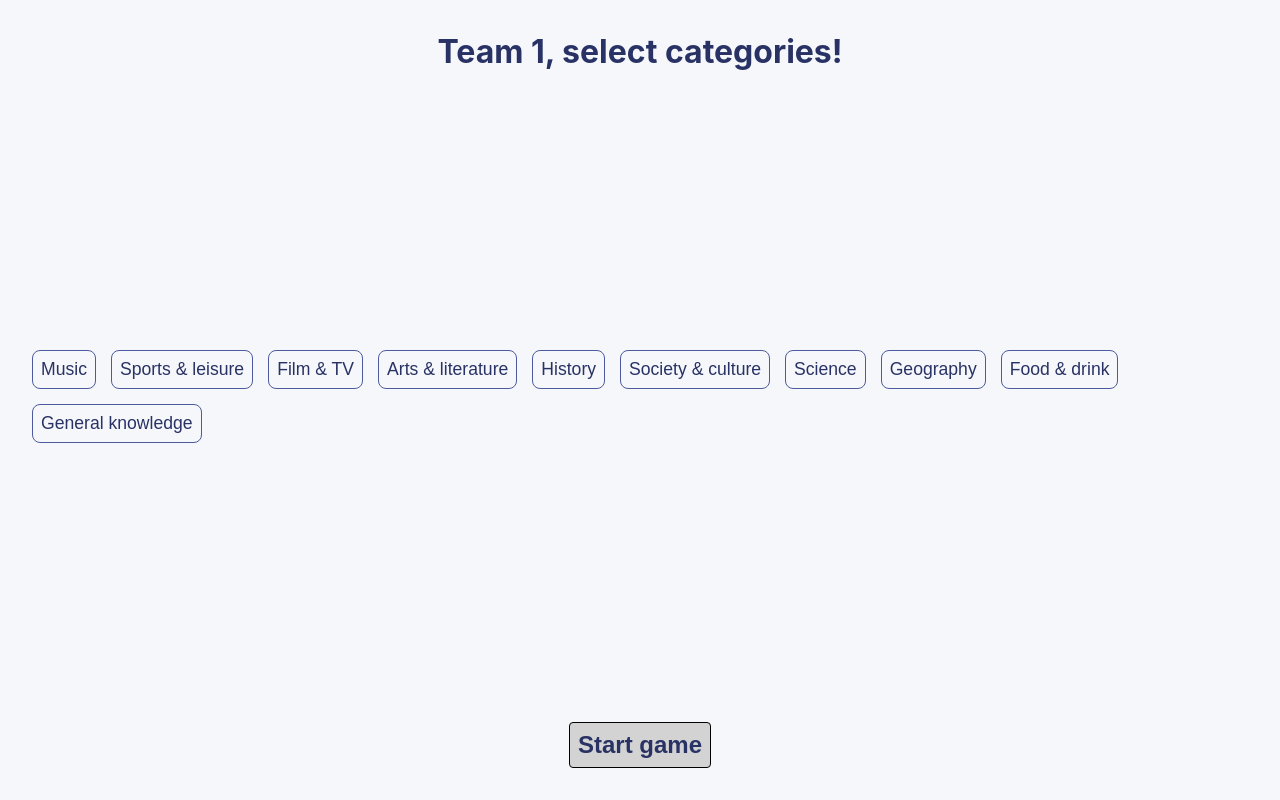
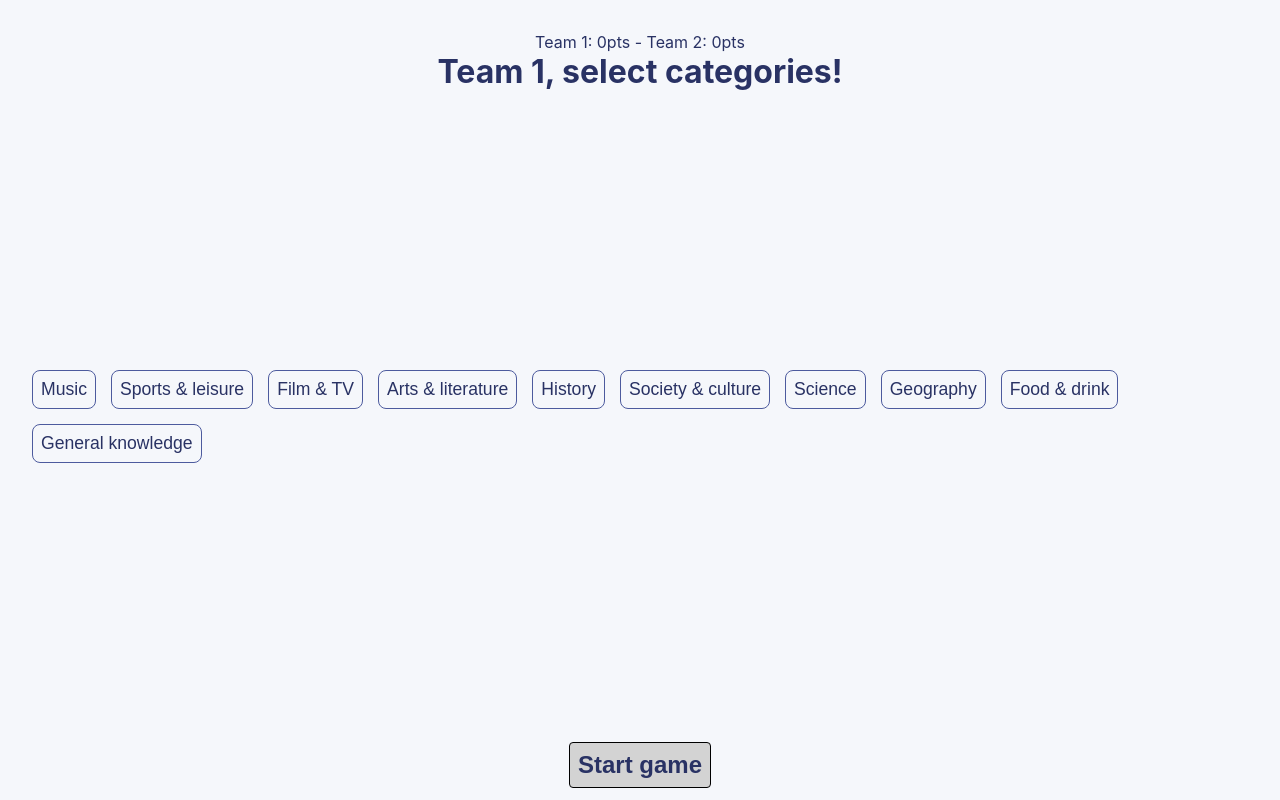
Before and after one commit to michael-j-coyne/trivia-battle, a React (Vite) app: page /game in a window 1280 px wide. Built offline with nearby package versions, Linux system fonts and the light colour scheme.

Commit message:
Display team points

```diff
--- a/src/pages/Game.jsx
+++ b/src/pages/Game.jsx
@@ -51,6 +51,7 @@ export default function Game() {
 
   return (
     <div className="game">
+      <span>{`${teamOneName}: ${score[TEAM_ONE]}pts - ${teamTwoName}: ${score[TEAM_TWO]}pts`}</span>
       {roundInProgress ? (
         <Round
           trivia={trivia}
```
